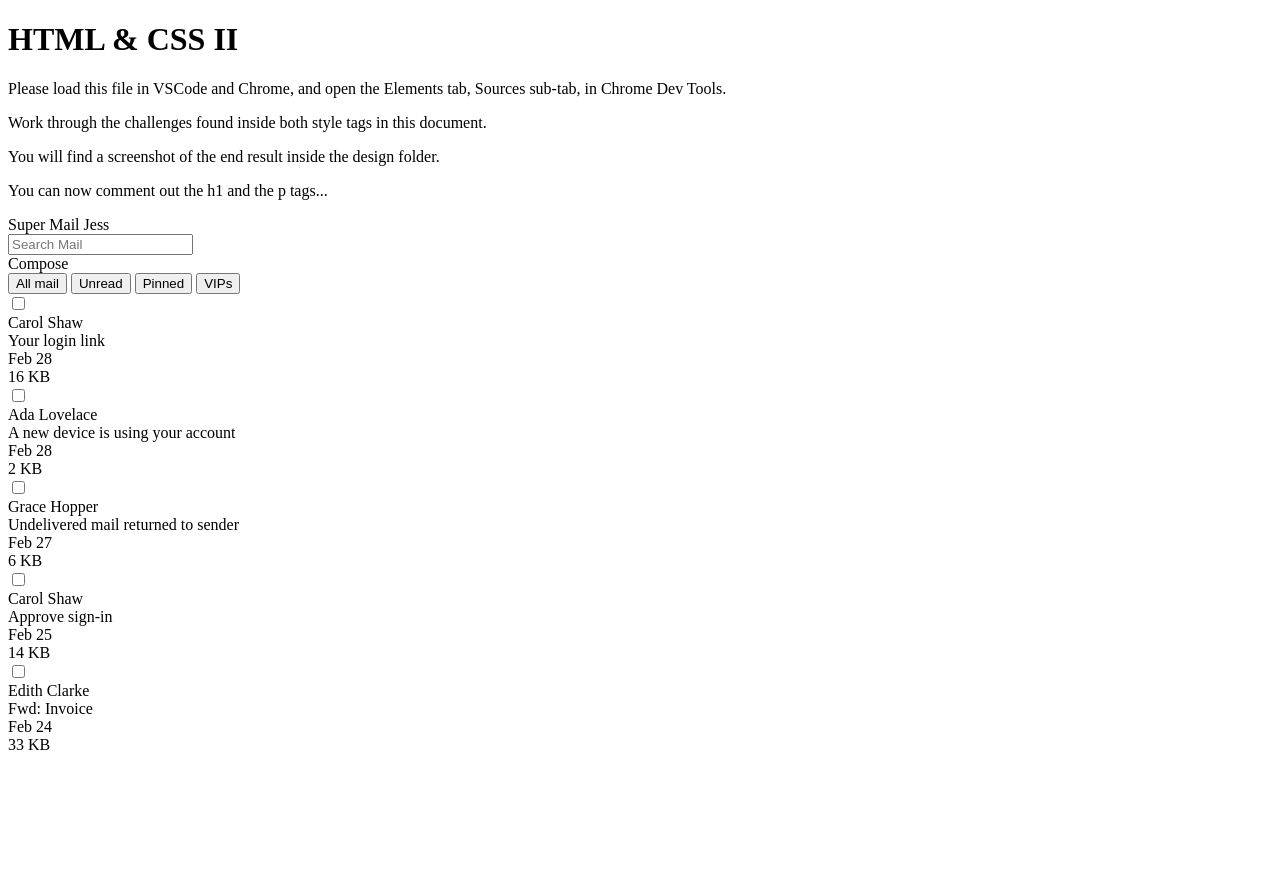
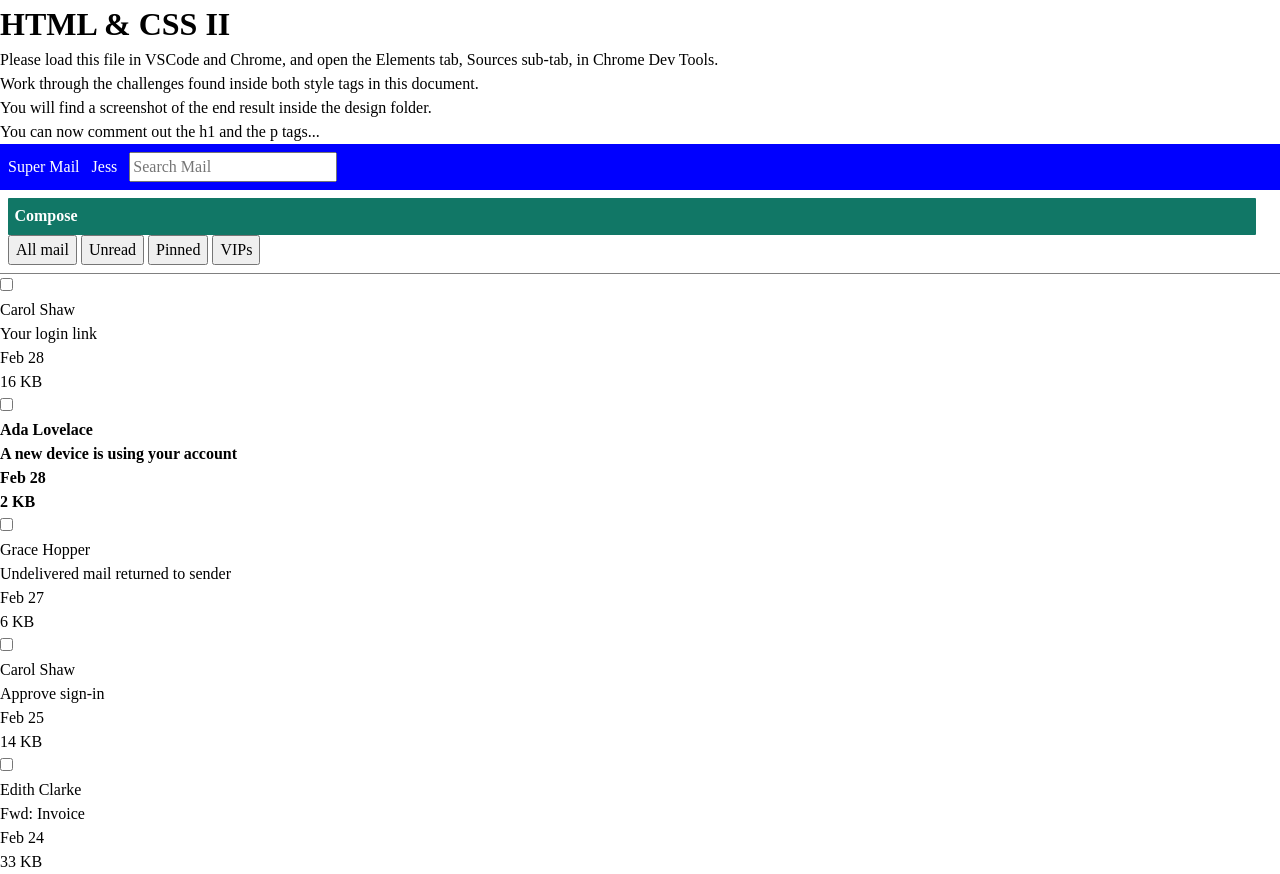
Before and after one commit to bloominstituteoftechnology/module-project-html-and-css-ii-dede0330, a plain HTML site: page index.html in a window 1280 px wide. Before the commit the page ends 800 px from the top, so only its background shows below. Drawn offline with Linux system fonts and the light colour scheme.

Commit message:
Update index.html

```diff
--- a/index.html
+++ b/index.html
@@ -6,59 +6,150 @@
   <style>
     /* 👉 Task 1- Apply the reset found on this page: https://www.joshwcomeau.com/css/custom-css-reset/ */
 
+
+*, *::before, *::after {
+  box-sizing: border-box;
+}
+
+* {
+  margin: 0;
+}
+
+body {
+  line-height: 1.5;
+  -webkit-font-smoothing: antialiased;
+}
+
+img, picture, video, canvas, svg {
+  display: block;
+  max-width: 100%;
+}
+
+input, button, textarea, select {
+  font: inherit;
+}
+
+p, h1, h2, h3, h4, h5, h6 {
+  overflow-wrap: break-word;
+}
+
+#root, #__next {
+  isolation: isolate;
+}
   </style>
   <style>
     /* 👉 Task 2- Target the body element.
     Apply a font family of Arial to the body element.
     The font property is inherited by descendant (nested) elements. */
 
+    body{ font-famly:Arial,helvetica, sans-serif; }
+
     /* 👉 Task 3- Target the element with id headerTop.
     Apply white color to the text, some padding using px or rem units, and a dark background color. */
+    #headerTop {color: white;
+    padding: 0.5rem;
+    background-color: blue;}
 
     /* 👉 Task 4- Target the divs that are directly nested underneath the id headerTop.
     Make them display as inline block, instead of block.
     This will make them render on the same line. */
+    #headerTop > div {
+      display: inline-block;
+    }
 
     /* 👉 Task 5- Target the spans that are nested inside the id headerTop.
     Make them have some margin on the right.
     This will prevent the spans from crashing against one another. */
+    #headerTop span{
+      margin-right: 0.5rem;
+    }
 
     /* 👉 Task 6- Target the first span nested inside the element with id headerTop.
     Make it have a font weight of bold, and transform the text to uppercase. */
-
+    logo {font-weight: bold;
+    text-transform: uppercase;}
     /* 👉 Task 7- Target the id headerBottom.
     Give it a bottom border of 1 pixel, solid gray, and a little bit of padding using px or rem units. */
+    #headerBottom{
+      border-bottom: 1px solid gray;
+      padding: 0.5rem;
+    }
 
     /* 👉 Task 8- Target the divs that are nested directly inside the element with id headerBottom.
     Make them display as inline block, instead of block.
     This will cause them to render on the same line.
     You can consolidate this rule with the one on step. 4 */
+    #headerbottom > div {
+      display: inline-block;
+    }
 
     /* 👉 Task 9- Target the "Compose" button, although note it's a div instead an actual button.
     Give it color, bold text, background, padding, border radius, margin right, and a cursor of pointer. */
+    .blue-btn{
+      color: white;
+      background-color: #176;
+      padding: 0.4rem;
+      border-radius: 1px;
+      margin-right: 1rem;
+      cursor: pointer;
+      font-weight: bold;
+    }
+
 
     /* 👉 Task 10- Research how to remove all the default styling of button elements.
     Target the button elements inside the element with id headerBottom.
     Remove all their styling, give them a bit of margin to the right, and a cursor of pointer. */
+    #headerbottom button {
+      padding:0;
+      border: none;
+      background: none;
+      margin-right: 1rem;
+      cursor: pointer;
+    }
+
 
     /* 👉 Task 11- Target the button element inside the id headerBottom that has a class of active
     Make the font weight be bolder, and add a bottom border of 2 pixels solid color (you choose the color).
     Add the class name to the "All mail" button. */
+    #headerBottom button.active{
+      border-bottom: 2px solid #176;
+      font-weight: bold;
+
+    }
+
 
     /* 👉 Task 12- Target all divs directly nested inside elements with a class of email,
     and make them display as inline-block elements.
     This will make each email render all its details in the same line*/
+    email > div{
+      display: inline-block;
+
+    }
 
     /* 👉 Task 13- Target the elements with a class of email.
     Give them some padding, bigger padding to the left, and a bottom border of very light grey. */
+    email {
+      padding: 0.4rem;
+      padding-left: 1rem;
+      border-bottom: 1px solid gray;
+    }
 
     /* 👉 Task 14- Target each div inside the element with a class of email.
     Make the email author and the email subject take 35% of the width of the parent element.
     Make the check, the date and the size take up 8% of the width of the parent element.
     This will arrange the details in visible columns. */
+    .email-name, .email-subject {
+      width: 35%;
+    }
+    .email-check, .email-date, .email-size {
+      width: 8%;
+    }
 
     /* 👉 Task 15- Target the second email and have its font weight be bold.
     This will make it look "unread". */
+    .email:nth-child(2) {
+      font-weight: bold;
+    }
 
     /* Well done! Check the design file to make sure you are close enough. */
 
@@ -78,7 +169,7 @@
     <header>
       <div id="headerTop">
         <div>
-          <span>Super Mail</span>
+          <span class=" logo">Super Mail</span>
           <span>Jess</span>
         </div>
         <div>
@@ -86,7 +177,7 @@
         </div>
       </div>
       <div id="headerBottom">
-        <div>Compose</div>
+        <div class="blue-btn">Compose</div>
         <div>
           <button>All mail</button>
           <button>Unread</button>
```
